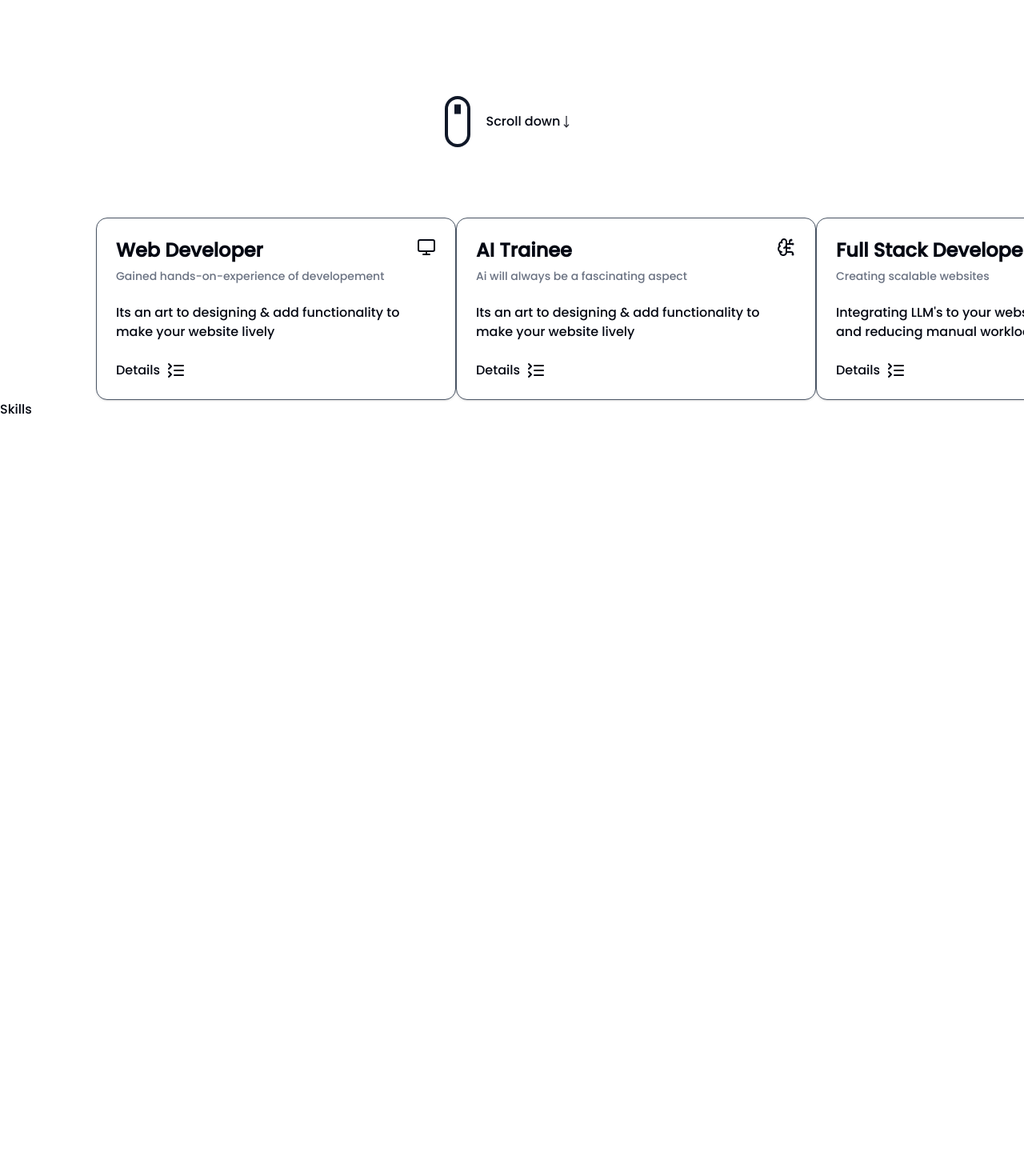
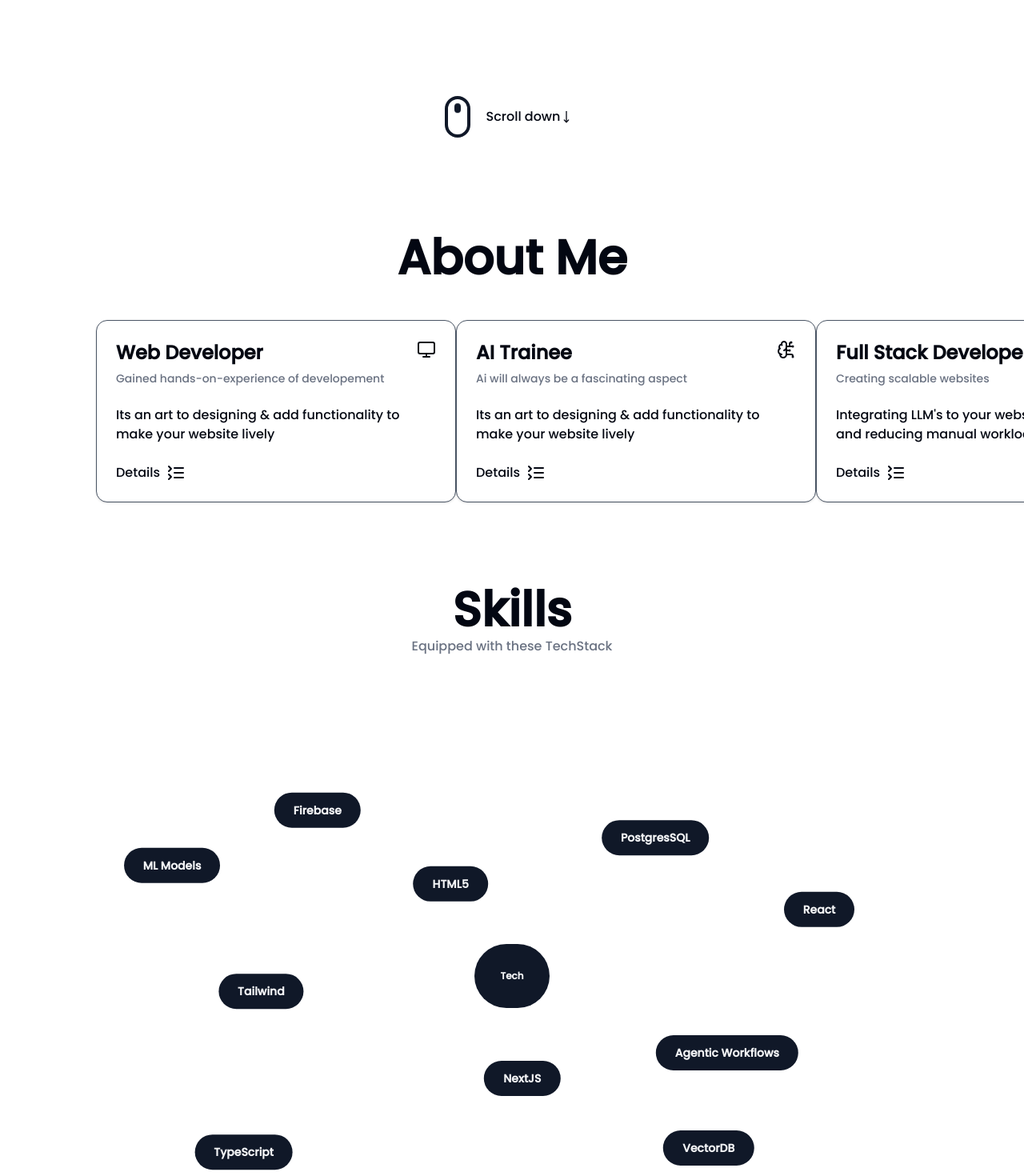
Before and after one commit to VaibhavT04/portfolio, a Next.js app: page / in a window 1280 px wide. Shown: the part 520-1990 px from the top of the page at 80% size. Before the commit the page ends 1044 px from the top, so only its background shows below. Built offline with nearby package versions, Linux system fonts and the light colour scheme.

Commit message:
Skills section

```diff
--- a/src/app/(About)/About.tsx
+++ b/src/app/(About)/About.tsx
@@ -4,11 +4,6 @@ import React from 'react'
 import Dialogmodal from "@/components/ui/dialogmodal";
 import {
     Dialog,
-    DialogContent,
-    DialogDescription,
-    DialogHeader,
-    DialogTitle,
-    DialogTrigger,
 } from "@/components/ui/dialog"
 
 import {motion} from "framer-motion";
@@ -28,12 +23,17 @@ import { Monitor, ListCollapse, BrainCircuit, DatabaseZap } from "lucide-react"
 const About = () => {
     return (
         <>
-
+            <div className="text-center mb-12 mt-30 space-y-1">
+                <h1 className="text-center text-5xl md:text-6xl sm:text-6xl font-semibold capitalize  md:mt-0 ">
+                    About Me
+                </h1>
+            </div>
             <div className="flex flex-row justify-between px-30">
                 <motion.div
-                    animate={{ y: 0, opacity: 1 }}
-                    transition={{ type: "tween", duration: 2 }}
-                    initial={{ y: 200, opacity: 0.2 }}
+                    initial={{ y: 100, opacity: 0.2 }}
+                    whileInView={{ y: 0, opacity: 1 }}
+                    transition={{ duration: 2 }}
+                    viewport={{once: true}}
                 >
                     <div className="w-[450px]">
                         <Card className={"border-gray-600"}>
@@ -69,9 +69,10 @@ const About = () => {
                 </motion.div>
 
                 <motion.div
-                    animate={{ y: 0, opacity: 1 }}
-                    transition={{ type: "tween", duration: 3 }}
-                    initial={{ y: 200, opacity: 0.2 }}
+                    initial={{ y: 140, opacity: 0.2 }}
+                    whileInView={{ y: 0, opacity: 1 }}
+                    transition={{ duration: 2 }}
+                    viewport={{once: true}}
                 >
                     <div className="w-[450px]">
                         <Card className={"border-gray-600"}>
@@ -107,9 +108,10 @@ const About = () => {
                 </motion.div>
 
                 <motion.div
-                        animate={{ y: 0, opacity: 1 }}
-                        transition={{ type: "tween", duration: 2 }}
-                        initial={{ y: 200, opacity: 0.2 }}
+                    initial={{ y: 100, opacity: 0.2 }}
+                    whileInView={{ y: 0, opacity: 1 }}
+                    transition={{ duration: 2 }}
+                    viewport={{once: true}}
                 >
                     <div className="w-[450px]">
                         <Card className={"border-gray-600"}>
--- a/src/app/(Header)/Hero.tsx
+++ b/src/app/(Header)/Hero.tsx
@@ -77,8 +77,8 @@ const Hero = () => {
                 initial={{ y: 200, opacity: 0.2 }}
                 className="flex items-center mt-20 md:mt-0 mb-22 sm:mt-4   justify-center  space-x-2 "
             >
-                <div className="flex justify-center md:h-16 border-4 h-14  border-primary md:w-8 w-8 rounded-full">
-                    <div className="w-0.5 h-3 mt-2 animate-bounce md:border-4 border-2 border-primary"></div>
+                <div className="flex justify-center md:h-13 border-4 h-10  border-primary md:w-8 w-8 rounded-full">
+                    <div className="w-0.5 h-3 mt-2 animate-bounce md:border-4 border-2 rounded-full border-primary"></div>
                 </div>
                 <div className="flex ml-3 items-center">
                     Scroll down <MoveDown className="mr-2 h-4 w-4 animate-pulse" />
--- a/src/app/(Skills)/Skills.tsx
+++ b/src/app/(Skills)/Skills.tsx
@@ -1,10 +1,88 @@
-import React from 'react'
+"use client";
+import { motion } from "framer-motion";
+import React from "react";
+import {
+    DropdownMenu,
+    DropdownMenuContent,
+    DropdownMenuItem,
+    DropdownMenuLabel,
+    DropdownMenuSeparator,
+    DropdownMenuTrigger,
+} from "@/components/ui/dropdown-menu"
+import { CircleCheckBigIcon } from 'lucide-react'
 
-const Skills = () => {
+
+type SkillsProps = {
+    name: string;
+    x: string;
+    y: string;
+    pt1: string;
+    pt2: string;
+    pt3: string;
+};
+const Skills = ({ name, x, y, pt1, pt2, pt3 }: SkillsProps) => {
     return (
-        <div>
-            <h3>Skills</h3>
-        </div>
-    )
-}
-export default Skills
+        <motion.div
+            className="flex items-center justify-center rounded-full font-semibold md:bg-primary text-primary bg-transparent md:text-secondary py-2 px-3 shadow-primary cursor-pointer absolute lg:py-3 lg:px-6 md:text-sm md:py-1.5 md:px-5  sm:font-bold"
+            whileHover={{ scale: 1.05 }}
+            initial={{ x: 0, y: 0 }}
+            whileInView={{ x: x, y: y }}
+            transition={{ duration: 1.9 }}
+            viewport={{ once: true }}
+        >
+            <DropdownMenu>
+                <DropdownMenuTrigger>{name}</DropdownMenuTrigger>
+                <DropdownMenuContent>
+                    <DropdownMenuLabel>Applications</DropdownMenuLabel>
+                    <DropdownMenuSeparator />
+                    <DropdownMenuItem>
+                        <CircleCheckBigIcon/>
+                        {pt1}
+                    </DropdownMenuItem>
+                    <DropdownMenuItem>
+                        <CircleCheckBigIcon/>
+                        {pt2}
+                    </DropdownMenuItem>
+                    <DropdownMenuItem>
+                        <CircleCheckBigIcon/>
+                        {pt3}
+                    </DropdownMenuItem>
+                </DropdownMenuContent>
+            </DropdownMenu>
+        </motion.div>
+    );
+};
+
+const Skill = () => {
+    return (
+        <>
+            <div className="text-center space-y-1">
+                <h1 className="text-center text-5xl md:text-6xl sm:text-6xl font-semibold capitalize  md:mt-0 ">
+                    Skills
+                </h1>
+                <p className="text-gray-500">Equipped with these TechStack</p>
+            </div>
+            <div className="w-3/4 mx-auto  relative flex lg:h-screen md:h-[80vh] h-[50vh] items-center justify-center  bg-circularLightsm  md:bg-circularLight dark:bg-circularDarksm md:dark:bg-circularDark  ">
+                <motion.div
+                    className="flex items-center justify-center rounded-full font-semibold bg-transparent text-primary md:bg-primary md:text-secondary shadow-primary cursor-pointer lg:p-8 md:p-5 sm:p-6 sm:text-xs"
+                    whileHover={{ scale: 1.05 }}
+                >
+                    Tech
+                </motion.div>
+                <Skills name="Tailwind" x="-24.5vw" y="1.5vw" pt1="Styled portfolio with animations" pt2="Built clean UIs in IntelliPrep & InternMatch" pt3="Accelerated dev with utility-first CSS"/>
+                <Skills name="HTML5" x="-6vw" y="-9vw" pt1="Structured UI layouts across projects" pt2="Built semantic pages in Codsoft Internship" pt3="Powered core UI foundations"/>
+                <Skills name="Agentic Workflows" x="21vw" y="7.5vw" pt1="Built N8N-FBosed flows during hackathon" pt2="Integrated Langflow for multi-step AI" pt3="Enabled dynamic prompt chaining"/>
+                <Skills name="NextJS" x="1vw" y="10vw" pt1="Created AI-Interviewer using workflows and Firebase" pt2="Basic CRUD app for blogs" pt3="This portfolio itself :)"/>
+                <Skills name="Firebase" x="-19vw" y="-16.2vw" pt1="Used for auth & DB in IntelliPrep" pt2="Handled storage & hosting" pt3="Enabled real-time updates"/>
+                <Skills name="PostgresSQL" x="14vw" y="-13.5vw" pt1="Stored structured data in InternMatch" pt2="Queried resumes and matches" pt3="Integrated with Supabase backend"/>
+                <Skills name="React" x="30vw" y="-6.5vw" pt1="Built UI for IntelliPrep & InternMatch" pt2="Handled dynamic dashboard views" pt3="Created modular components"/>
+                <Skills name="ML Models" x="-33.2vw" y="-10.8vw" pt1="Built models for tumor & resume detection" pt2="Applied in real-world use cases" pt3="Explored during hackathons & R&D"/>
+                <Skills name="TypeScript" x="-26.2vw" y="17.2vw" pt1="Typed frontend logic in IntelliPrep" pt2="Used in AI agent development" pt3="Improved reliability & scalability"/>
+                <Skills name="VectorDB" x="19.2vw" y="16.8vw" pt1="Stored embeddings for AI Interviewer" pt2="Queried documents in StartX" pt3="Enhanced accuracy in RAG pipelines"/>
+
+            </div>
+        </>
+    );
+};
+
+export default Skill;
--- a/src/app/page.tsx
+++ b/src/app/page.tsx
@@ -9,7 +9,9 @@ export default function Home() {
         <Navbar/>
           <Hero/>
           <About/>
-          <Skills/>
+          <div className="mt-26">
+              <Skills/>
+          </div>
       </>
   );
 }
```
